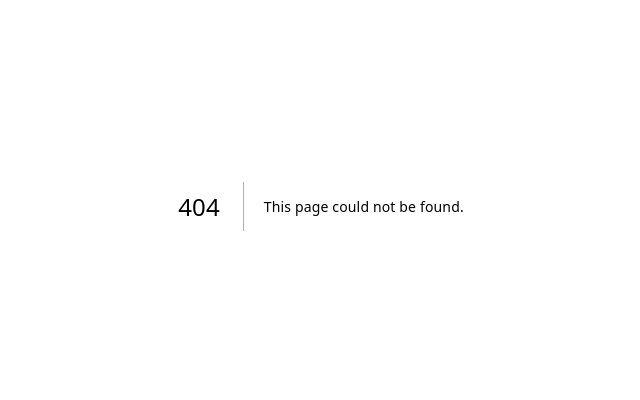
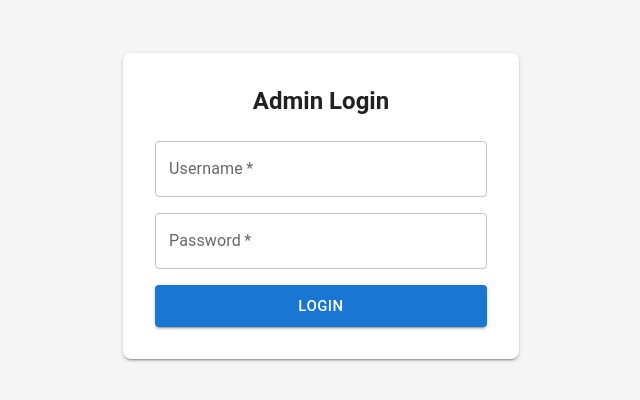
Before and after one commit to MeloveGupta/nova-studio, a Next.js app: page /admin/login in a window 1280 px wide. Before the commit this address had no page. Shown: the part 194-594 px from the top of the page, without its empty margins (319-959 px from the left). Built offline with nearby package versions, Linux system fonts and the light colour scheme.

Commit message:
add admin login with session cookie auth

```diff
--- /dev/null
+++ b/lib/auth.js
@@ -0,0 +1,12 @@
+import crypto from "crypto";
+
+const SECRET = process.env.ADMIN_SESSION_SECRET;
+
+export function createSessionToken() {
+  return crypto.createHmac("sha256", SECRET).update("admin-session").digest("hex");
+}
+
+export function isValidSession(token) {
+  if (!token) return false;
+  return token === createSessionToken();
+}
--- /dev/null
+++ b/pages/admin/login.js
@@ -0,0 +1,91 @@
+import { useState } from "react";
+import { useRouter } from "next/router";
+import Box from "@mui/material/Box";
+import Container from "@mui/material/Container";
+import Typography from "@mui/material/Typography";
+import TextField from "@mui/material/TextField";
+import Button from "@mui/material/Button";
+import Alert from "@mui/material/Alert";
+
+export default function AdminLogin() {
+  const router = useRouter();
+  const [username, setUsername] = useState("");
+  const [password, setPassword] = useState("");
+  const [error, setError] = useState("");
+  const [loading, setLoading] = useState(false);
+
+  const handleSubmit = async (e) => {
+    e.preventDefault();
+    setError("");
+    setLoading(true);
+
+    try {
+      const res = await fetch("/api/admin/login", {
+        method: "POST",
+        headers: { "Content-Type": "application/json" },
+        body: JSON.stringify({ username, password }),
+      });
+
+      const data = await res.json();
+
+      if (!res.ok) {
+        setError(data.message || "Login failed");
+        setLoading(false);
+        return;
+      }
+
+      router.push("/admin");
+    } catch (err) {
+      console.error("Login error:", err);
+      setError("Something went wrong. Please try again.");
+      setLoading(false);
+    }
+  };
+
+  return (
+    <Box
+      sx={{
+        minHeight: "100vh",
+        display: "flex",
+        alignItems: "center",
+        bgcolor: "grey.100",
+      }}
+    >
+      <Container maxWidth="xs">
+        <Box sx={{ bgcolor: "#fff", p: 4, borderRadius: 2, boxShadow: 2 }}>
+          <Typography variant="h5" sx={{ fontWeight: 700, mb: 3, textAlign: "center" }}>
+            Admin Login
+          </Typography>
+
+          <Box
+            component="form"
+            onSubmit={handleSubmit}
+            sx={{ display: "flex", flexDirection: "column", gap: 2 }}
+          >
+            <TextField
+              label="Username"
+              value={username}
+              onChange={(e) => setUsername(e.target.value)}
+              fullWidth
+              required
+            />
+            <TextField
+              label="Password"
+              type="password"
+              value={password}
+              onChange={(e) => setPassword(e.target.value)}
+              fullWidth
+              required
+            />
+
+            {error && <Alert severity="error">{error}</Alert>}
+
+            <Button type="submit" variant="contained" size="large" disabled={loading}>
+              {loading ? "Logging in..." : "Login"}
+            </Button>
+          </Box>
+        </Box>
+      </Container>
+    </Box>
+  );
+}
--- /dev/null
+++ b/pages/api/admin/login.js
@@ -0,0 +1,28 @@
+import { createSessionToken } from "@/lib/auth";
+
+export default function handler(req, res) {
+  if (req.method !== "POST") {
+    return res.status(405).json({ message: "Method not allowed" });
+  }
+
+  const { username, password } = req.body;
+
+  if (
+    username !== process.env.ADMIN_USERNAME ||
+    password !== process.env.ADMIN_PASSWORD
+  ) {
+    return res.status(401).json({ message: "Invalid username or password" });
+  }
+
+  const token = createSessionToken();
+  const isProd = process.env.NODE_ENV === "production";
+
+  res.setHeader(
+    "Set-Cookie",
+    `admin_session=${token}; HttpOnly; Path=/; Max-Age=86400; SameSite=Lax${
+      isProd ? "; Secure" : ""
+    }`
+  );
+
+  res.status(200).json({ message: "Logged in successfully" });
+}
```
